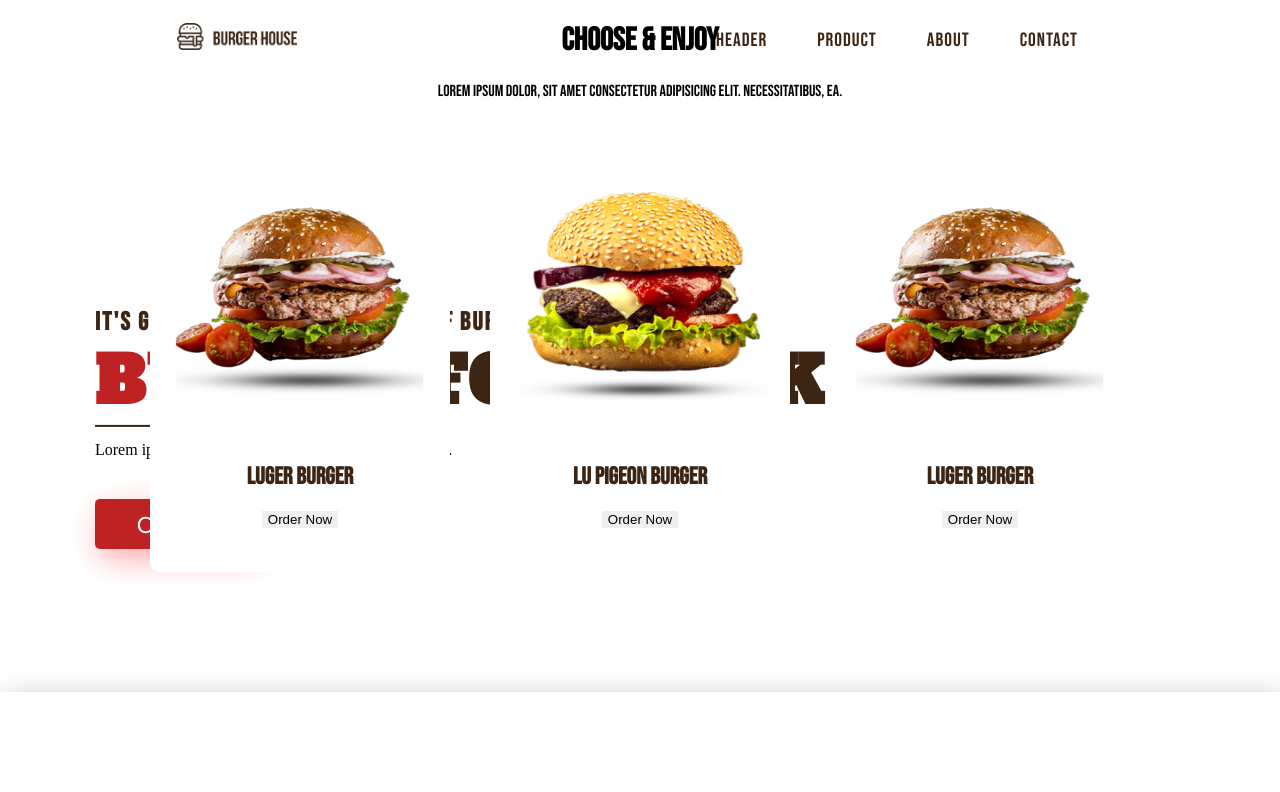
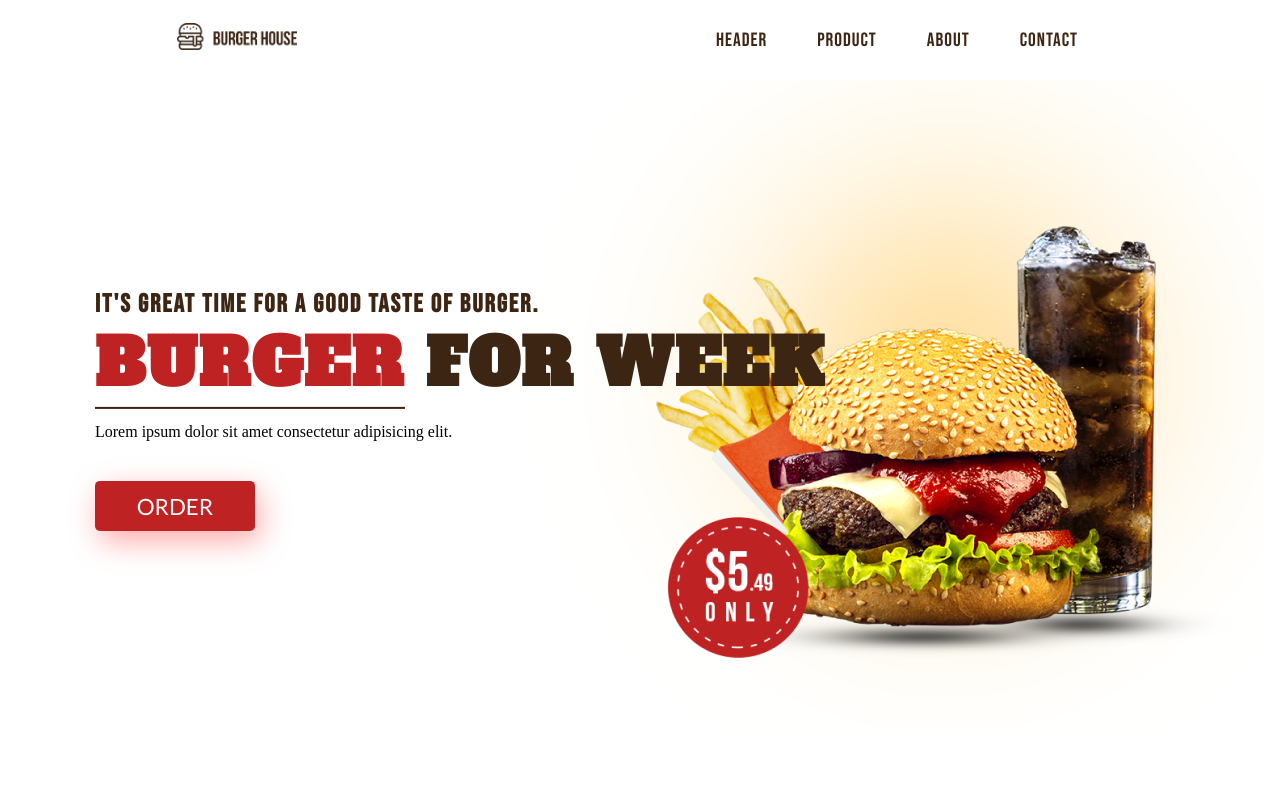
Before and after one commit to ankushsingh24/React-Restraunt-Website, a React (Create React App) app: page / in a window 1280 px wide. Shown: the top 792 px of the page. Built offline with nearby package versions, Linux system fonts and the light colour scheme.

Commit message:
fixed some bugs

```diff
--- a/src/Components/Header.jsx
+++ b/src/Components/Header.jsx
@@ -2,7 +2,8 @@
 
 function Header() {
   return (
-    <div className="header-heading" id="header">
+    <div id="main">
+      <div className="header-heading">
         <h3>It's Great Time For A Good Taste Of Burger.</h3>
         <h1>
           <span>BURGER</span> FOR WEEK
@@ -14,6 +15,7 @@
           </a>
         </div>
       </div>
+    </div>
   );
 }
 
--- a/src/Components/Navbar.jsx
+++ b/src/Components/Navbar.jsx
@@ -26,7 +26,7 @@
       </label>
       <ul className="menu">
         <li>
-          <Link to="header" smooth={true} duration={2000}>
+          <Link to="main" smooth={true} duration={2000}>
             Header
           </Link>
         </li>
```
Lines whose indentation alone changed are shown as unchanged.
